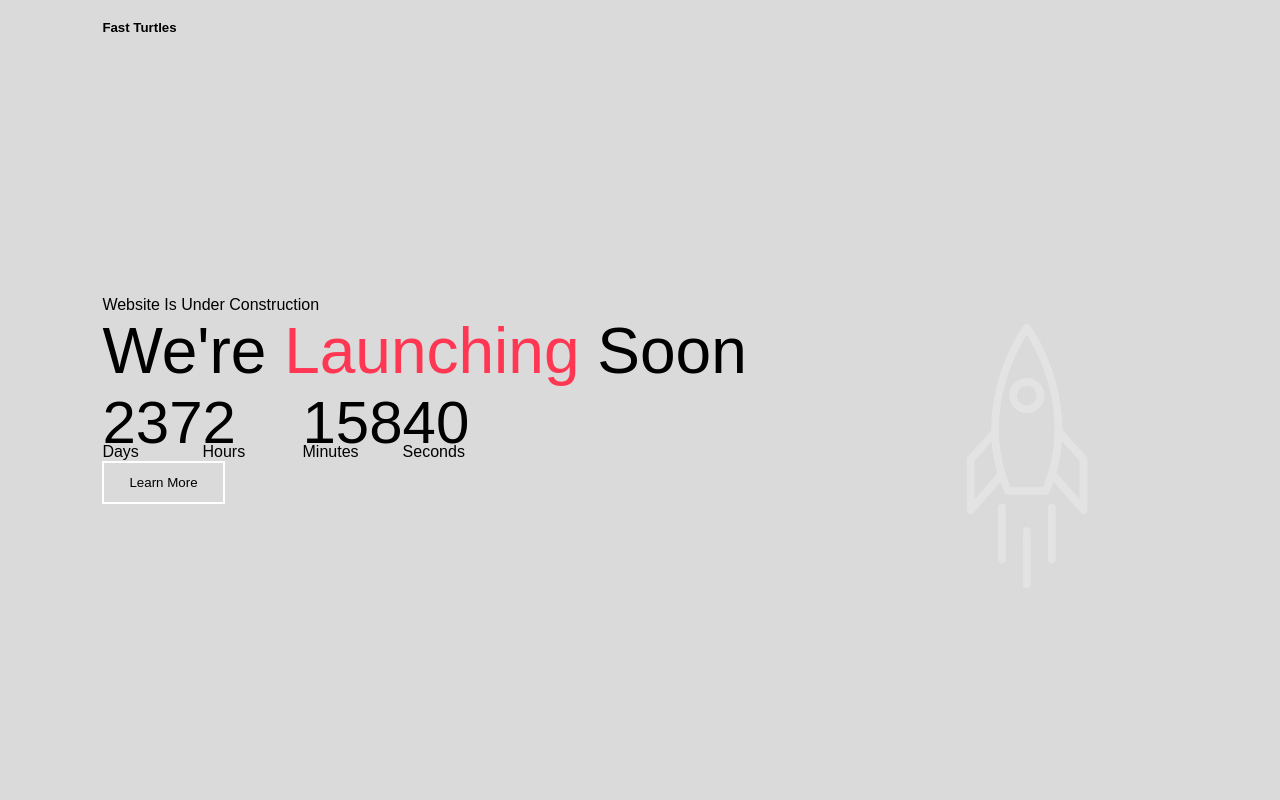
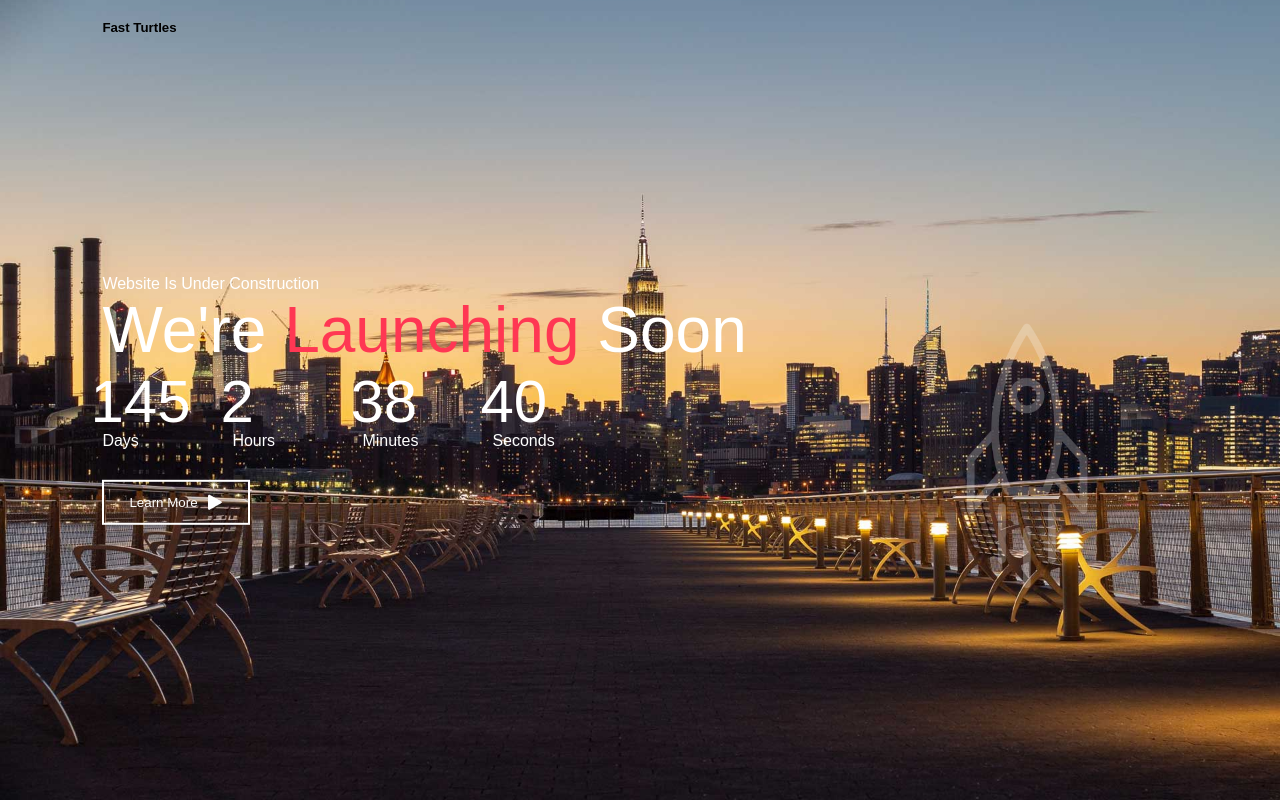
Before and after one commit to mslmyrtd/underconstruction, a plain HTML site: page index.html in a window 1280 px wide. Drawn offline with Linux system fonts and the light colour scheme.

Commit message:
solutions

```diff
--- a/app.js
+++ b/app.js
@@ -1,13 +1,21 @@
-var countDownDate= new Date("Oct 16, 2022 00:00:00").getTime()
+var countDownDate= new Date("July 16, 2022 00:00:00").getTime()
 var x =setInterval(function(){
     var now =new Date().getTime()
     var distance =countDownDate - now;
-    var days=Math.floor(distance/(1000*60*60*24));
-    var hours=Math.floor((distance %(1000*60*60*24))/(1000*60*60));
-    var minutes=Math.floor((distance %(1000*60*60*24))/(1000*60));
-    var seconds=Math.floor((distance %(1000*60))/1000);
+    var days = Math.floor(distance / (1000 * 60 * 60 * 24));
+    var hours = Math.floor((distance % (1000 * 60 * 60 * 24)) / (1000 * 60 * 60)
+    );
+    var minutes = Math.floor((distance % (1000 * 60 * 60)) / (1000 * 60));
+    var seconds = Math.floor((distance % (1000 * 60)) / 1000);
     document.getElementById("days").innerHTML=days;
     document.getElementById("hours").innerHTML=hours;
     document.getElementById("minutes").innerHTML=minutes;
     document.getElementById("seconds").innerHTML=seconds;
-},1000)
+    if(distance<0){
+        clearInterval(x);
+        document.getElementById("days").innerHTML = "00";
+        document.getElementById("hours").innerHTML = "00";
+        document.getElementById("minutes").innerHTML = "00";
+        document.getElementById("seconds").innerHTML = "00";
+    }
+},1000);
--- a/index.html
+++ b/index.html
@@ -31,7 +31,7 @@
                    <span>Seconds</span>
                </div>
             </div>
-            <button type="button">Learn More </button>
+            <button type="button">Learn More <img src="./images/triangle.png" alt=""> </button>
         </div>
         <img class="rocket" src="./images/rocket.png" alt="" >
     </div>
--- a/style.css
+++ b/style.css
@@ -8,7 +8,7 @@
 .container{
     width: 100vw;
     height:100vh ;
-    /* background-image: url(./images/istockphoto-1271070956-170667a.jpg); */
+    background-image: url(./images/bg.jpg);
     background-position:center ;
     background-size: cover;
     padding: 0 8%;
@@ -24,7 +24,7 @@
     top:50%;
     position: absolute;
     transform: translateY(-50%);
-    /* color: #fff; */
+    color: #fff;
 
 }
 .content h1{
@@ -39,6 +39,22 @@
     border: 2px solid #fff;
     outline: none;
     padding: 12px 25px;
+    color: #fff;
+    display:flex;
+    align-items: center;
+    margin-top: 30px;
+    cursor: pointer;
+
+}
+.content button:hover{
+    background-color: white;
+    color: black;
+
+}
+.content button img{
+    width:15px ;
+    margin-left: 10px;
+
 
 }
 .launch-time{
@@ -46,11 +62,12 @@
 }
 .launch-time div{
 
-    flex-basis: 100px;
+    flex-basis: 130px;
 }
 .launch-time div p{
     font-size: 60px;
-    margin-bottom: -14px;
+    margin-bottom: -4px;
+    margin-left: -12px;
 
 }
 .rocket{
```
Also changed, not shown: images/bg.jpg (added).
